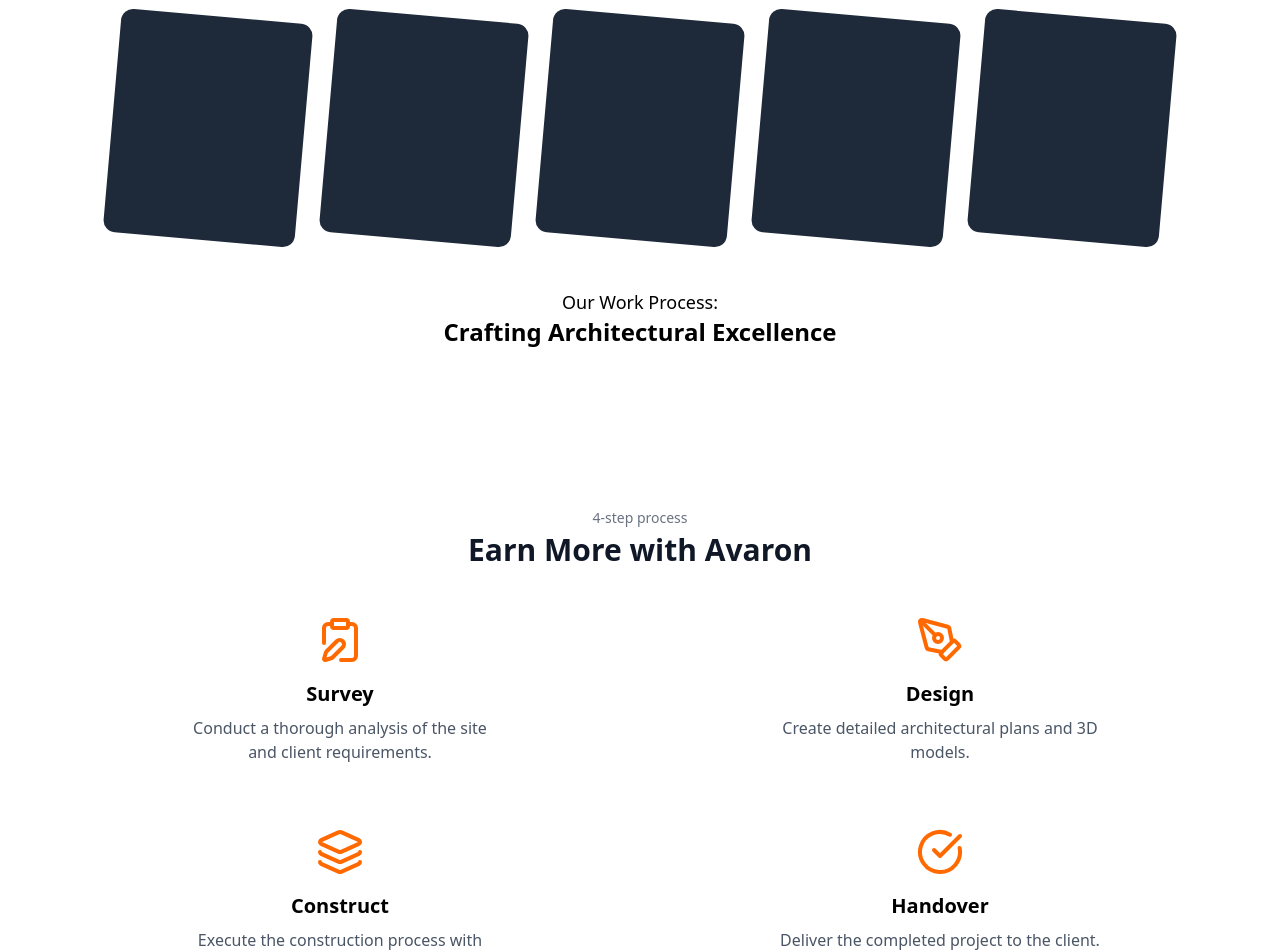
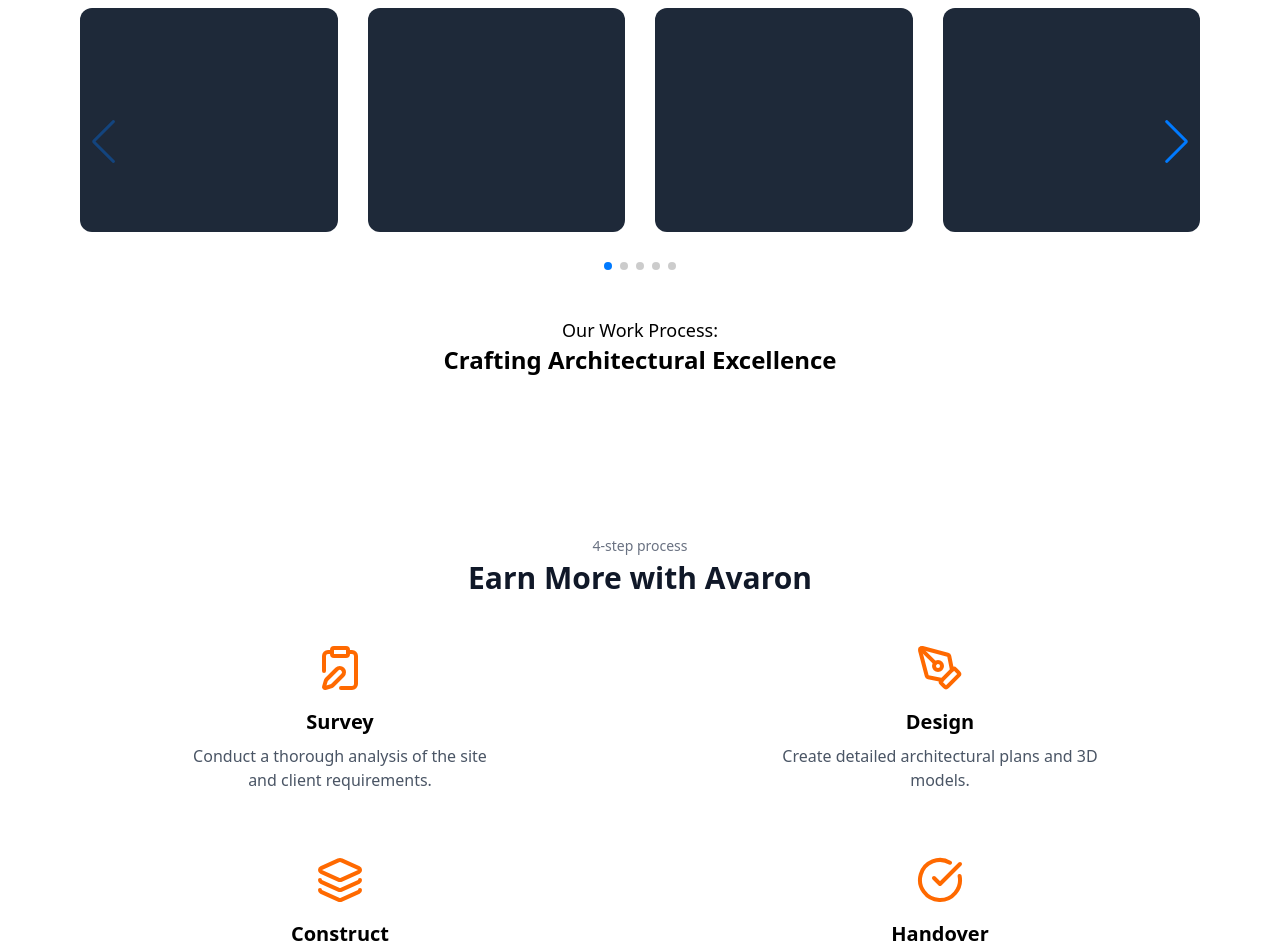
Before and after one commit to Shahzaib00721/test, a Next.js app: page / in a window 1280 px wide. Shown: the part 560-1512 px from the top of the page. Built offline with nearby package versions, Linux system fonts and the light colour scheme.

Commit message:
Updated code

```diff
--- a/package.json
+++ b/package.json
@@ -13,7 +13,8 @@
     "next": "15.4.2",
     "react": "19.1.0",
     "react-dom": "19.1.0",
-    "react-icons": "^5.5.0"
+    "react-icons": "^5.5.0",
+    "swiper": "^11.2.10"
   },
   "devDependencies": {
     "@eslint/eslintrc": "^3",
--- a/src/app/components/NewData.jsx
+++ b/src/app/components/NewData.jsx
@@ -2,12 +2,32 @@
 
 
    export default function AvaronSection() {
+
+
+
+
   return (
+
+
+
+
     <div className="min-h-screen bg-white text-center px-4 py-12 space-y-12">
+      <div className="hidden md:flex gap-6">
+
+
+
+        </div>
+       {/* About (anchor) */}
+      <section  className="scroll-mt-24 w-full max-w-6xl px-4 mt-20">
+
+
+
       <div>
         <h2 className="text-2xl md:text-3xl font-bold">But why should it be us<br />building your Avaron</h2>
         <p className="text-gray-500 mt-2">Lorem ipsum dolor sit amet</p>
       </div>
+
+
 
       <div className="grid grid-cols-1 md:grid-cols-2 gap-8 max-w-4xl mx-auto">
         <div>
@@ -59,7 +79,13 @@
             Submit Your Request
           </button>
         </form>
+
       </div>
+         </section>
     </div>
+
+
   );
+
+
 }
--- a/src/app/components/NewNavbar.jsx
+++ b/src/app/components/NewNavbar.jsx
@@ -33,6 +33,7 @@ const steps = [
 
 export default function StepsSection() {
   return (
+
     <section className="py-20 bg-white px-4 sm:px-6 lg:px-8">
       <div className="max-w-6xl mx-auto text-center">
         <p className="text-sm text-gray-500">4-step process</p>
--- a/src/app/page.js
+++ b/src/app/page.js
@@ -1,29 +1,44 @@
 "use client";
-import React from "react";
-import { useState } from "react";
+import React, { useRef, useState } from "react";
 
+import { Swiper, SwiperSlide } from "swiper/react";
+import { Navigation, Pagination } from "swiper/modules";
+import "swiper/css";
+import "swiper/css/navigation";
+import "swiper/css/pagination";
 
 import NewNavbar from "./components/NewNavbar";
 import NewDababar from "./components/NewDababar";
 import NewContect from "./components/NewContect";
 import NewData from "./components/NewData";
 
-
 import { AiOutlineMenuUnfold, AiOutlineClose } from "react-icons/ai";
 
 export default function Home() {
   const [isMenuOpen, setIsMenuOpen] = useState(false);
+
+  // section refs
+  const processRef = useRef(null);
+  const aboutRef = useRef(null);
+  const projectsRef = useRef(null);
+  const faqsRef = useRef(null);
+
+  const scrollTo = (ref) => {
+    setIsMenuOpen(false); // close mobile menu on click
+    ref?.current?.scrollIntoView({ behavior: "smooth", block: "start" });
+  };
 
   return (
     <main className="bg-white text-black flex flex-col items-center">
       {/* Navbar */}
       <nav className="w-full py-6 flex max-768 justify-center items-start gap-10 text-sm font-medium text-gray-700 m-5">
         <span className="font-bold text-black text-lg">AVARON</span>
+
         <div className="hidden md:flex gap-6">
-          <a href="#" className="hover:text-black">Process</a>
-          <a href="#" className="hover:text-black">About Us</a>
-          <a href="#" className="hover:text-black">Projects</a>
-          <a href="#" className="hover:text-black">FAQs</a>
+          <button onClick={() => scrollTo(processRef)} className="hover:text-black">Process</button>
+          <button onClick={() => scrollTo(aboutRef)} className="hover:text-black">About Us</button>
+          <button onClick={() => scrollTo(projectsRef)} className="hover:text-black">Projects</button>
+          <button onClick={() => scrollTo(faqsRef)} className="hover:text-black">FAQs</button>
         </div>
 
         <button className="ml-4 bg-orange-400 hover:bg-orange-500 text-white px-4 py-2 rounded text-xs hidden md:block">
@@ -37,18 +52,7 @@ export default function Home() {
         </div>
       </nav>
 
-      {/* Mobile Menu */}
-      {isMenuOpen && (
-        <div className="md:hidden w-full flex flex-col font-medium items-start pl-20 gap-10 py-10 bg-gray-100 border-b">
-          <a href="#" className="hover:text-black">Process</a>
-          <a href="#" className="hover:text-black">About Us</a>
-          <a href="#" className="hover:text-black">Projects</a>
-          <a href="#" className="hover:text-black">FAQs</a>
-          <button className="bg-orange-400 hover:bg-orange-500 text-white px-4 py-2 rounded text-xs">Get Started</button>
-        </div>
-      )}
-
-      {/* Hero Section */}
+      {/* Hero */}
       <section className="text-center px-4 mt-10">
         <h1 className="text-4xl md:text-5xl font-light leading-tight">
           Experience Modern <br />
@@ -59,40 +63,71 @@ export default function Home() {
         </p>
 
         <div className="flex flex-col md:flex-row gap-4 justify-center mt-6">
-          <button className="bg-orange-400 hover:bg-orange-500 text-white px-6 py-2 rounded">
-            Lorem ipsum
-          </button>
-          <button className="bg-white hover:bg-gray-100 text-gray-700 px-6 py-2 rounded shadow">
-            Lorem ipsum
-          </button>
+          <button className="bg-orange-400 hover:bg-orange-500 text-white px-6 py-2 rounded">Lorem ipsum</button>
+          <button className="bg-white hover:bg-gray-100 text-gray-700 px-6 py-2 rounded shadow">Lorem ipsum</button>
         </div>
       </section>
 
-      {/* Projects Section */}
-      <section className="text-center mt-20 px-4">
+
+
+{/* Projects Section */}
+      <section ref={projectsRef} className="scroll-mt-24 text-center mt-20 px-4 w-full max-w-6xl">
         <h2 className="text-3xl md:text-4xl font-bold mb-10">Our Latest Projects</h2>
 
-        <div className="flex flex-wrap justify-center gap-6 px-4 py-2">
-          {[...Array(5)].map((_, i) => (
-            <div
-              key={i}
-              className="w-40 sm:w-44 md:w-48 h-56 bg-gray-800 rounded-xl transform rotate-[5deg] hover:rotate-0 transition-transform duration-300"
-            ></div>
-          ))}
+        <div className="relative w-full">
+          <Swiper
+            modules={[Navigation, Pagination]}
+            spaceBetween={30}
+            slidesPerView={1}
+            navigation
+            pagination={{ clickable: true }}
+            breakpoints={{
+              640: { slidesPerView: 3 },
+              1024: { slidesPerView: 4 },
+            }}
+            className="px-4 py-6 swiper-custom"
+          >
+            {[...Array(8)].map((_, i) => (
+              <SwiperSlide key={i}>
+                <div className="w-full h-56 bg-gray-800 rounded-xl"></div>
+              </SwiperSlide>
+            ))}
+          </Swiper>
+
+          <style jsx global>{`
+            .swiper-custom .swiper-pagination {
+              position: static !important;
+              margin-top: 20px;
+              text-align: center;
+            }
+          `}</style>
         </div>
 
         <p className="mt-10 text-lg">Our Work Process:</p>
         <h3 className="text-2xl font-bold">Crafting Architectural Excellence</h3>
       </section>
 
-      {/* Additional Components */}
-      <div className="w-full mt-20">
+
+
+
+
+      {/* Process Section */}
+      <section ref={processRef} className="scroll-mt-24 w-full mt-20">
         <NewNavbar />
+      </section>
+
+      {/* About Section */}
+      <section ref={aboutRef} className="scroll-mt-24 w-full mt-20">
         <NewDababar />
+      </section>
+
+
+
+      {/* FAQs Section */}
+      <section ref={faqsRef} className="scroll-mt-24 w-full mt-20">
         <NewContect />
         <NewData />
-
-      </div>
+      </section>
     </main>
   );
 }
```
Also changed, not shown: src/app/components/NewContect.jsx (+6 -1 lines), 1 other file (tests, documents, lock files or other folders).
